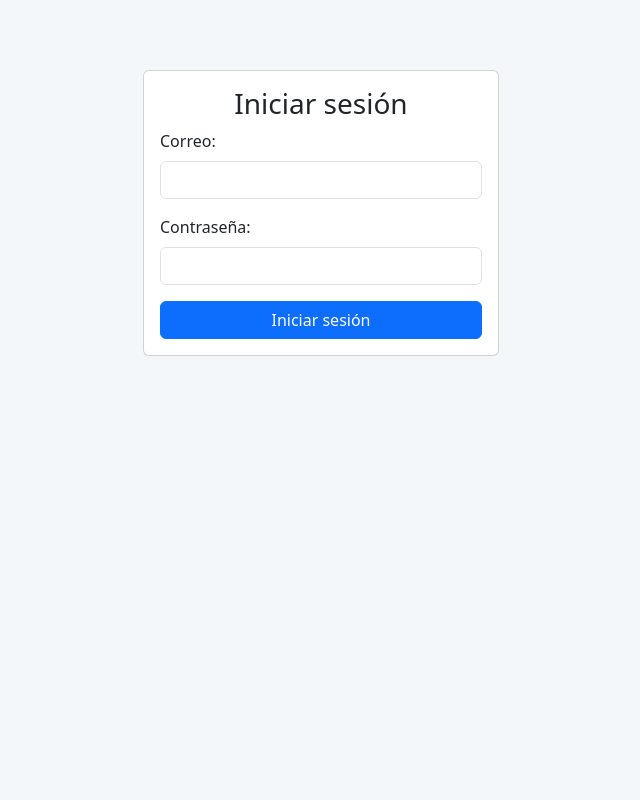
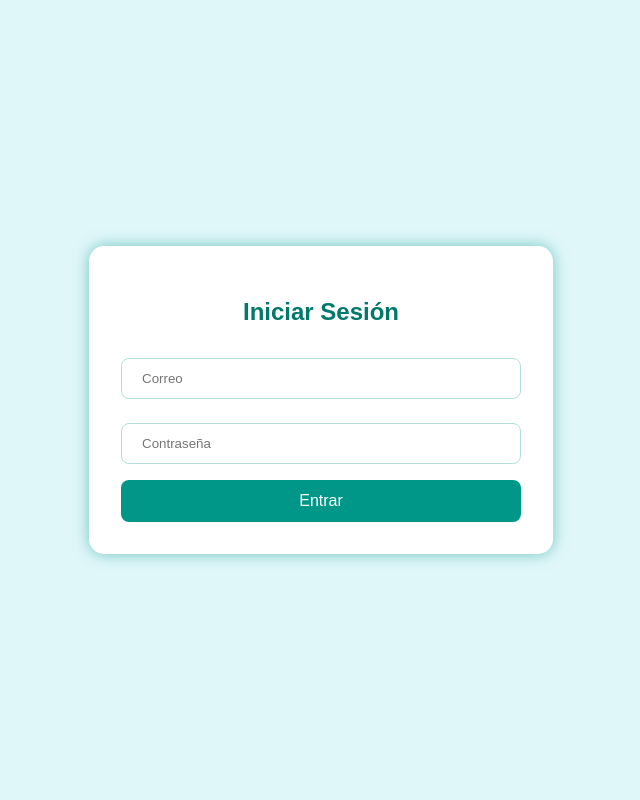
Before and after one commit to AlondraJVG/klinicstudiodental, a Flask app: page / in a window 1280 px wide. Shown: the whole page, without its empty margins (319-959 px from the left). Run offline with Flask 3, Linux system fonts and the light colour scheme.

Commit message:
revision bd

```diff
--- a/app.py
+++ b/app.py
@@ -1,13 +1,12 @@
 from flask import Flask, render_template, request, redirect, url_for, flash, session
 from flask_sqlalchemy import SQLAlchemy
-from werkzeug.security import check_password_hash
+from werkzeug.security import check_password_hash, generate_password_hash
 
 app = Flask(__name__)
 app.secret_key = 'clave_secreta'
 
 # Conexión a MySQL en PythonAnywhere
 app.config['SQLALCHEMY_DATABASE_URI'] = 'mysql+pymysql://Klinical:chocoLATE.21@Klinical.mysql.pythonanywhere-services.com/Klinical$default'
-
 app.config['SQLALCHEMY_TRACK_MODIFICATIONS'] = False
 
 db = SQLAlchemy(app)
@@ -21,6 +20,7 @@ class Usuario(db.Model):
     contrasena = db.Column(db.String(255))
     fecha_creacion = db.Column(db.DateTime)
 
+# Ruta principal de login
 @app.route('/', methods=['GET', 'POST'])
 def login():
     if request.method == 'POST':
@@ -31,13 +31,14 @@ def login():
         if usuario and check_password_hash(usuario.contrasena, contrasena):
             session['usuario'] = usuario.nombre
             flash('Has iniciado sesión correctamente', 'success')
-            return ('la informacion es corresta')
-            #return redirect(url_for('dashboard'))
+            return 'La información es correcta'
+            # return redirect(url_for('dashboard'))
         else:
             flash('Correo o contraseña incorrectos', 'danger')
 
     return render_template('login.html')
 
+# Ruta del dashboard (área privada)
 @app.route('/dashboard')
 def dashboard():
     if 'usuario' in session:
@@ -45,15 +46,14 @@ def dashboard():
     else:
         return redirect(url_for('login'))
 
+# Cerrar sesión
 @app.route('/logout')
 def logout():
     session.pop('usuario', None)
     flash('Has cerrado sesión.', 'info')
     return redirect(url_for('login'))
 
-if __name__ == '__main__':
-    app.run(debug=True)
-
+# Ruta de registro de nuevos usuarios
 @app.route('/register', methods=['GET', 'POST'])
 def register():
     if request.method == 'POST':
@@ -75,3 +75,6 @@ def register():
         return redirect(url_for('login'))  # Redirigir al login después del registro
 
     return render_template('register.html')  # Mostrar el formulario de registro
+
+if __name__ == '__main__':
+    app.run(debug=True)
--- a/templates/login.html
+++ b/templates/login.html
@@ -3,57 +3,83 @@
 <head>
     <meta charset="UTF-8">
     <meta name="viewport" content="width=device-width, initial-scale=1.0">
-    <title>Iniciar sesión</title>
-    <!-- Cargar Bootstrap desde el CDN -->
-    <link href="https://cdn.jsdelivr.net/npm/bootstrap@5.3.0-alpha1/dist/css/bootstrap.min.css" rel="stylesheet" integrity="sha384-KyZXEJx3+1nNw5lTnB3+jgs+kP5/iO+nDh5prFSk9qN0Ff3gFiNp1dzB3T2B91wM" crossorigin="anonymous">
+    <title>Login</title>
     <style>
         body {
-            background-color: #f4f7fa;
-            padding-top: 50px;
+            background: #e0f7fa;
+            font-family: Arial, sans-serif;
+            display: flex;
+            justify-content: center;
+            align-items: center;
+            height: 100vh;
+            margin: 0;
         }
-        .card {
-            margin-top: 20px;
+        .login-container {
+            background: #ffffff;
+            padding: 2rem;
+            border-radius: 15px;
+            box-shadow: 0 0 15px rgba(0, 150, 136, 0.5);
+            max-width: 400px;
+            width: 100%;
+        }
+        h2 {
+            color: #00796b;
+            text-align: center;
+            margin-bottom: 1.5rem;
+        }
+        input[type="email"], input[type="password"] {
+            width: 100%;
+            padding: 12px 20px;
+            margin: 8px 0 16px 0;
+            border: 1px solid #b2dfdb;
+            border-radius: 8px;
+            box-sizing: border-box;
+        }
+        button {
+            background-color: #009688;
+            color: white;
+            padding: 12px;
+            width: 100%;
+            border: none;
+            border-radius: 8px;
+            font-size: 1rem;
+            cursor: pointer;
+        }
+        button:hover {
+            background-color: #00796b;
+        }
+        .message {
+            text-align: center;
+            margin-top: 1rem;
+            color: #d32f2f;
+        }
+        @media (max-width: 480px) {
+            .login-container {
+                margin: 1rem;
+                padding: 1.5rem;
+            }
         }
     </style>
 </head>
 <body>
 
-    <div class="container">
-        <!-- Mensajes flash -->
+<div class="login-container">
+    <h2>Iniciar Sesión</h2>
+
     {% with messages = get_flashed_messages(with_categories=true) %}
       {% if messages %}
-                <div class="alert alert-dismissible fade show" role="alert">
         {% for category, message in messages %}
-                        <div class="alert alert-{{ category }} mt-2">{{ message }}</div>
+          <div class="message {{ category }}">{{ message }}</div>
         {% endfor %}
-                </div>
       {% endif %}
     {% endwith %}
 
-        <div class="row justify-content-center">
-            <div class="col-md-6 col-lg-4">
-                <div class="card">
-                    <div class="card-body">
-                        <h3 class="text-center">Iniciar sesión</h3>
     <form method="POST">
-                            <div class="mb-3">
-                                <label for="correo" class="form-label">Correo:</label>
-                                <input type="email" id="correo" name="correo" class="form-control" required>
-                            </div>
-                            <div class="mb-3">
-                                <label for="contrasena" class="form-label">Contraseña:</label>
-                                <input type="password" id="contrasena" name="contrasena" class="form-control" required>
-                            </div>
-                            <button type="submit" class="btn btn-primary w-100">Iniciar sesión</button>
+        <input type="email" name="correo" placeholder="Correo" required>
+        <input type="password" name="contrasena" placeholder="Contraseña" required>
+        <button type="submit">Entrar</button>
     </form>
 </div>
-                </div>
-            </div>
-        </div>
-    </div>
 
-    <!-- Cargar JS de Bootstrap desde el CDN -->
-    <script src="https://cdn.jsdelivr.net/npm/@popperjs/core@2.11.6/dist/umd/popper.min.js" integrity="sha384-oBqDVmMz4fnFO9gyb6dINf5OdqKXY8d6R5jlrA6g+z06Q5t6F7o4p9p6zOH87WQ1" crossorigin="anonymous"></script>
-    <script src="https://cdn.jsdelivr.net/npm/bootstrap@5.3.0-alpha1/dist/js/bootstrap.min.js" integrity="sha384-pzjw8f+ua7Kw1TIq0OrzD8m3Q7oGZl31+PWWf5h2D4pzw/Bh4RQou+q8u+Dypt2g" crossorigin="anonymous"></script>
 </body>
 </html>
```
Lines whose indentation alone changed are shown as unchanged.
